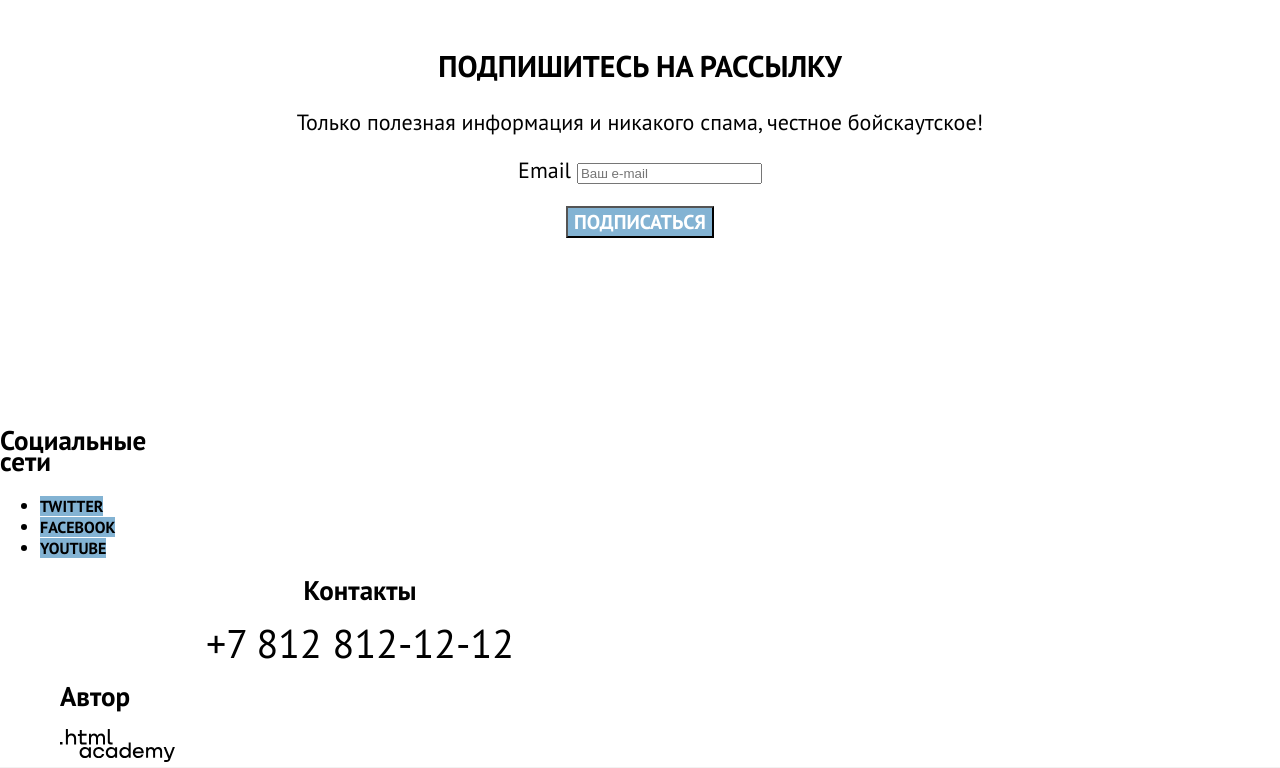
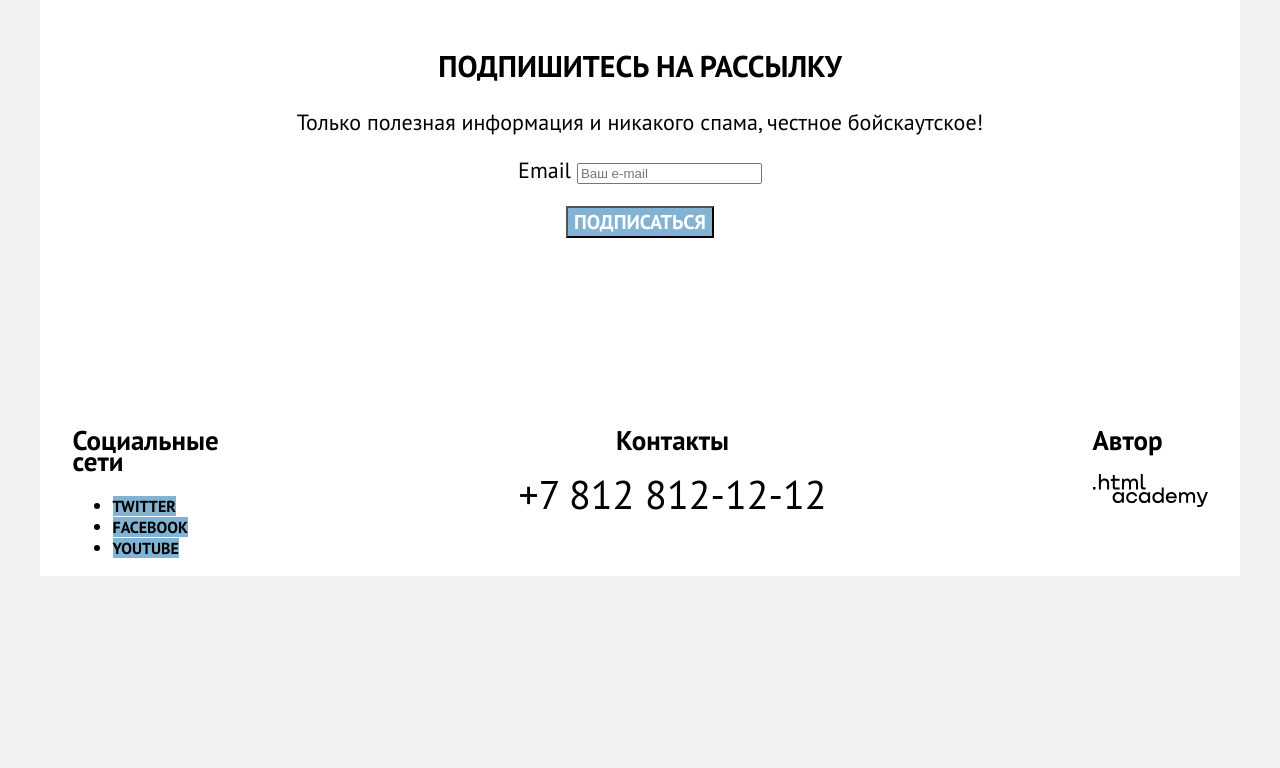
Before and after one commit to Diam1992/1522011-sedona-32, a plain HTML site: page catalog.html in a window 1280 px wide. Shown: the part 1945-2713 px from the top of the page. After the commit the page ends 2521 px from the top, so only its background shows below. Drawn offline with Linux system fonts and the light colour scheme.

Commit message:
Исправления в сетках страницы каталога на флексах

```diff
--- a/catalog.html
+++ b/catalog.html
@@ -6,9 +6,10 @@
     <link rel="stylesheet" href="styles/styles.css">
   </head>
 <body>
+  <div class="page-body-container">
     <!-- Шапка сайта -->
     <header class="page-header">
-      <div class="page-header-container">
+
         <nav class="navigation">
           <ul class="navigation-list">
             <li class="navigation-item">
@@ -42,7 +43,6 @@
             </li>
           </ul>
         </nav>
-      </div>
     </header>
 
     <!-- Содержание сайта каталога -->
@@ -296,7 +296,6 @@
 
     <!-- Подвал сайта -->
     <footer class="page-footer">
-      <div class="page-footer-container">
         <section class="footer-social">
           <h2 class="visually-hidden">Социальные сети</h2>
           <ul class="footer-social-list">
@@ -329,7 +328,7 @@
             <img class="footer-author-logo"  width="115" height="34" alt="Логотип htmlакадемии»" src="image/logo_htmlacademy.svg">
           </a>
         </section>
-      </div>
     </footer>
+  </div>
 </body>
 </html>
--- a/styles/styles.css
+++ b/styles/styles.css
@@ -456,11 +456,14 @@ font-family: "PT Sans", sans-serif;
 
 
 .page-footer {
+  width: 1200px;
   display: flex;
   font-weight: 120px;
+  margin-left: auto;
+  margin-right: auto;
   color: black;
   background-color: #FFFFFF;
-  justify-content: space-between;
+  justify-content: center;
 }
 
 .page-footer a {
```
